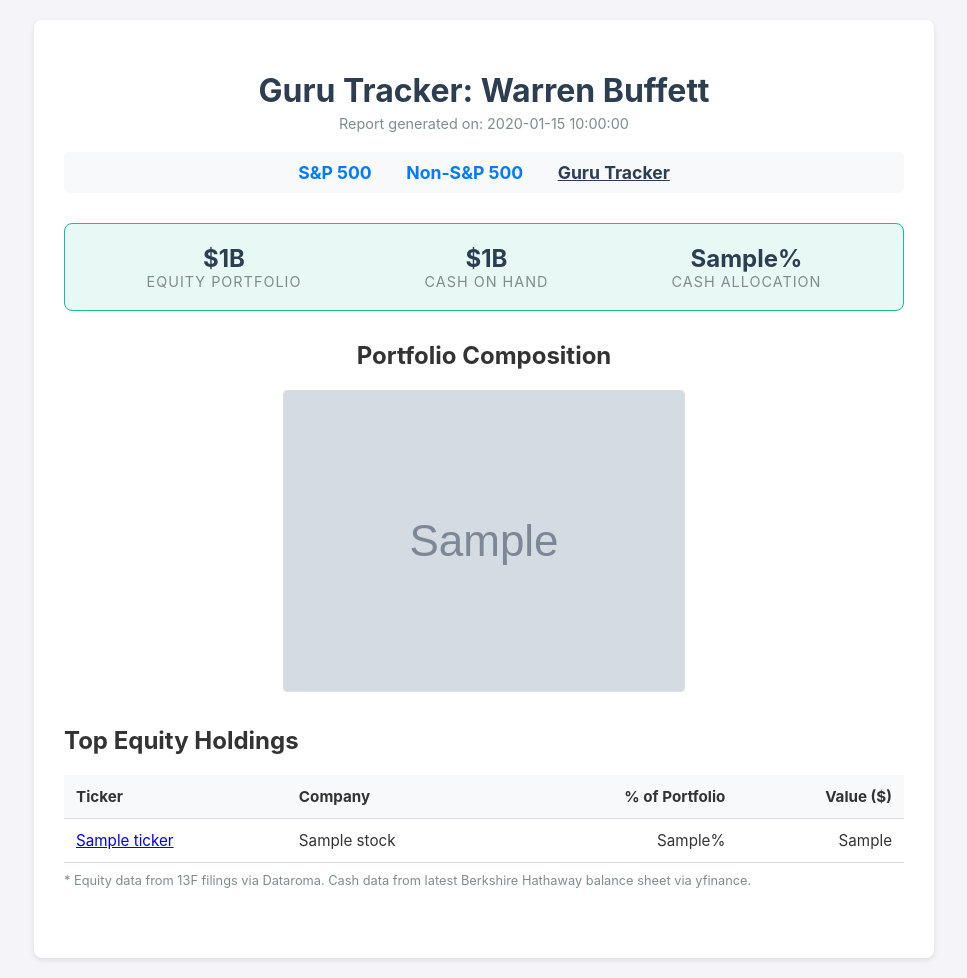
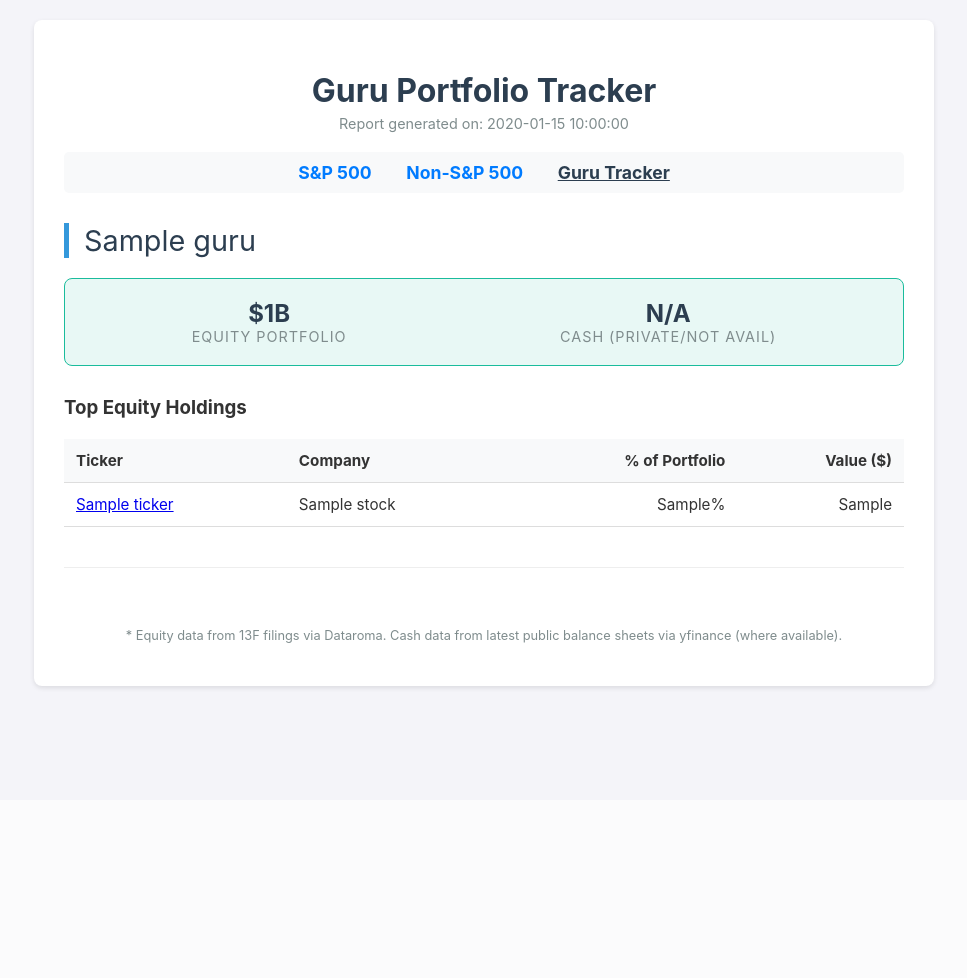
Before and after one commit to dragonfly90/stock_picking_agent, a Python web app: template templates/guru.html in a window 1280 px wide. Shown: the whole page, without its empty margins (156-1123 px from the left). After the commit the page ends 690 px from the top, so only its background shows below. Run offline with Jinja, Linux system fonts and the light colour scheme; the template is opened without the code that fills it: most values are stand-ins (such as "Sample title", 1, 10 or a date in 2020); grey boxes marked "Sample" are stand-in pictures.

Commit message:
Add Bill Gates and Ray Dalio to Guru Tracker

```diff
--- a/fetch_guru.py
+++ b/fetch_guru.py
@@ -61,7 +61,11 @@
 def get_cash_position(ticker="BRK-B"):
     """
     Fetches 'Cash And Cash Equivalents' from yfinance balance sheet.
+    Returns 0 if ticker is None or data not found.
     """
+    if not ticker:
+        return 0
+
     try:
         print(f"Fetching cash position for {ticker}...")
         stock = yf.Ticker(ticker)
--- a/templates/guru.html
+++ b/templates/guru.html
@@ -4,7 +4,7 @@
 <head>
     <meta charset="UTF-8">
     <meta name="viewport" content="width=device-width, initial-scale=1.0">
-    <title>Guru Tracker: Warren Buffett</title>
+    <title>Guru Portfolio Tracker</title>
     <style>
         body {
             font-family: -apple-system, BlinkMacSystemFont, "Segoe UI", Roboto, Helvetica, Arial, sans-serif;
@@ -60,8 +60,22 @@
             cursor: default;
         }
 
-        .section {
-            margin-bottom: 40px;
+        .guru-section {
+            margin-bottom: 60px;
+            border-bottom: 1px solid #eee;
+            padding-bottom: 40px;
+        }
+
+        .guru-section:last-child {
+            border-bottom: none;
+        }
+
+        .guru-title {
+            font-size: 1.8em;
+            color: #2c3e50;
+            margin-bottom: 20px;
+            border-left: 5px solid #3498db;
+            padding-left: 15px;
         }
 
         .chart-container {
@@ -92,8 +106,6 @@
 
         th {
             background-color: #f8f9fa;
-            position: sticky;
-            top: 0;
         }
 
         tr:hover {
@@ -140,7 +152,7 @@
 <body>
     <div class="container">
         <div class="header">
-            <h1>Guru Tracker: Warren Buffett</h1>
+            <h1>Guru Portfolio Tracker</h1>
             <div class="date">Report generated on: {{ date }}</div>
         </div>
 
@@ -150,28 +162,44 @@
             <a href="guru.html" class="active">Guru Tracker</a>
         </div>
 
+        {% for guru in gurus %}
+        <div class="guru-section">
+            <div class="guru-title">{{ guru.name }}</div>
+
+            {% if guru.has_cash %}
             <div class="summary-box">
                 <div class="stat">
-                <div class="stat-val">${{ total_equity }}B</div>
+                    <div class="stat-val">${{ guru.total_equity }}B</div>
                     <div class="stat-label">Equity Portfolio</div>
                 </div>
                 <div class="stat">
-                <div class="stat-val">${{ total_cash }}B</div>
+                    <div class="stat-val">${{ guru.total_cash }}B</div>
                     <div class="stat-label">Cash on Hand</div>
                 </div>
                 <div class="stat">
-                <div class="stat-val">{{ cash_pct }}%</div>
+                    <div class="stat-val">{{ guru.cash_pct }}%</div>
                     <div class="stat-label">Cash Allocation</div>
                 </div>
             </div>
 
-        <div class="section chart-container">
-            <h2>Portfolio Composition</h2>
-            <img src="{{ chart_filename }}" alt="Portfolio Composition Chart">
+            <div class="chart-container">
+                <h3>Portfolio Composition</h3>
+                <img src="{{ guru.chart_filename }}" alt="Portfolio Composition Chart">
             </div>
+            {% else %}
+            <div class="summary-box">
+                <div class="stat">
+                    <div class="stat-val">${{ guru.total_equity }}B</div>
+                    <div class="stat-label">Equity Portfolio</div>
+                </div>
+                <div class="stat">
+                    <div class="stat-val">N/A</div>
+                    <div class="stat-label">Cash (Private/Not Avail)</div>
+                </div>
+            </div>
+            {% endif %}
 
-        <div class="section">
-            <h2>Top Equity Holdings</h2>
+            <h3>Top Equity Holdings</h3>
             <table>
                 <thead>
                     <tr>
@@ -182,7 +210,7 @@
                     </tr>
                 </thead>
                 <tbody>
-                    {% for stock in holdings %}
+                    {% for stock in guru.holdings %}
                     <tr>
                         <td><a href="https://finance.yahoo.com/quote/{{ stock.ticker }}" target="_blank">{{ stock.ticker
                                 }}</a></td>
@@ -193,11 +221,13 @@
                     {% endfor %}
                 </tbody>
             </table>
-            <p style="font-size: 0.8em; color: #7f8c8d; margin-top: 10px;">
-                * Equity data from 13F filings via Dataroma. Cash data from latest Berkshire Hathaway balance sheet via
-                yfinance.
+        </div>
+        {% endfor %}
+
+        <p style="font-size: 0.8em; color: #7f8c8d; margin-top: 20px; text-align: center;">
+            * Equity data from 13F filings via Dataroma. Cash data from latest public balance sheets via yfinance (where
+            available).
         </p>
-        </div>
     </div>
 </body>
 
```
Also changed, not shown: guru.html (+161 -15 lines), main.py (+44 -24 lines), chart_NON_SP500_AA.png, chart_NON_SP500_AM.png, chart_NON_SP500_ATR.png, chart_SP500_A.png, chart_SP500_GOOG.png, chart_SP500_GOOGL.png, chart_guru_BRK.png (added), stocks.db. Lines whose indentation alone changed are shown as unchanged.
